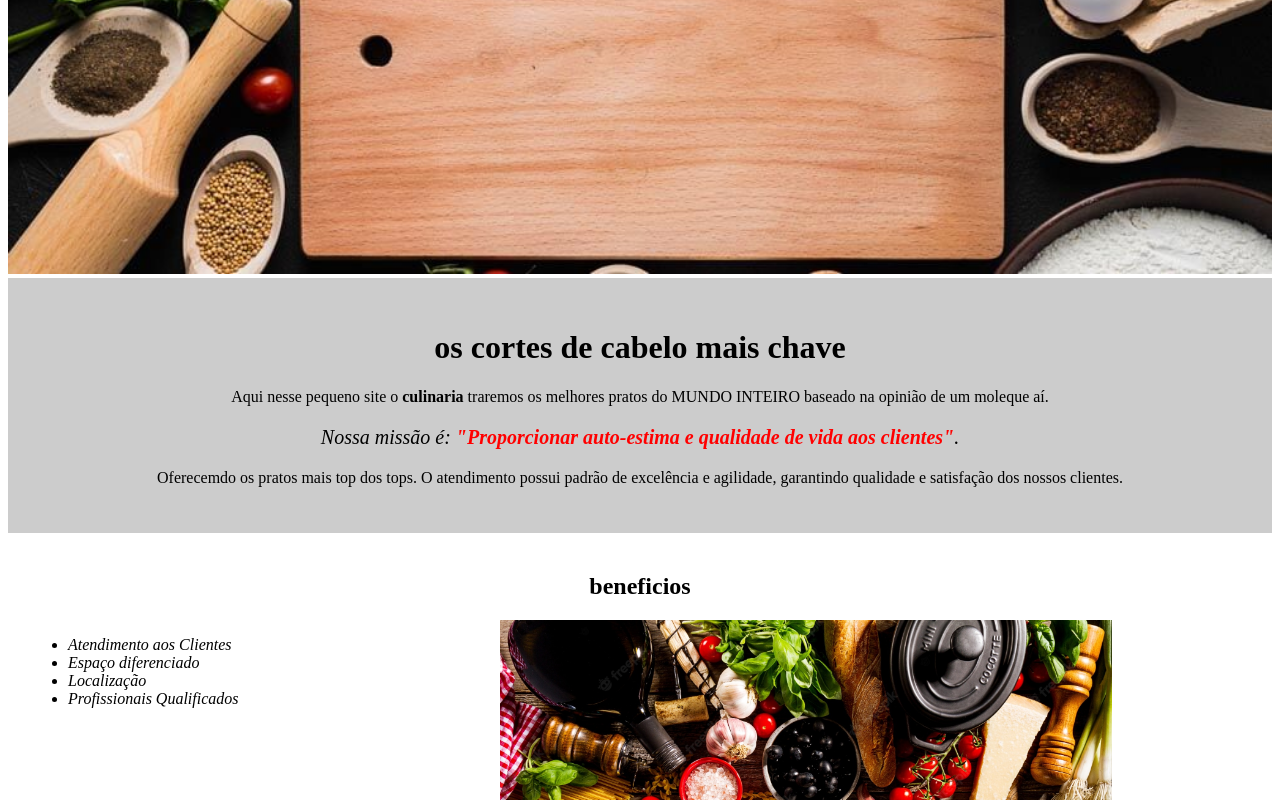
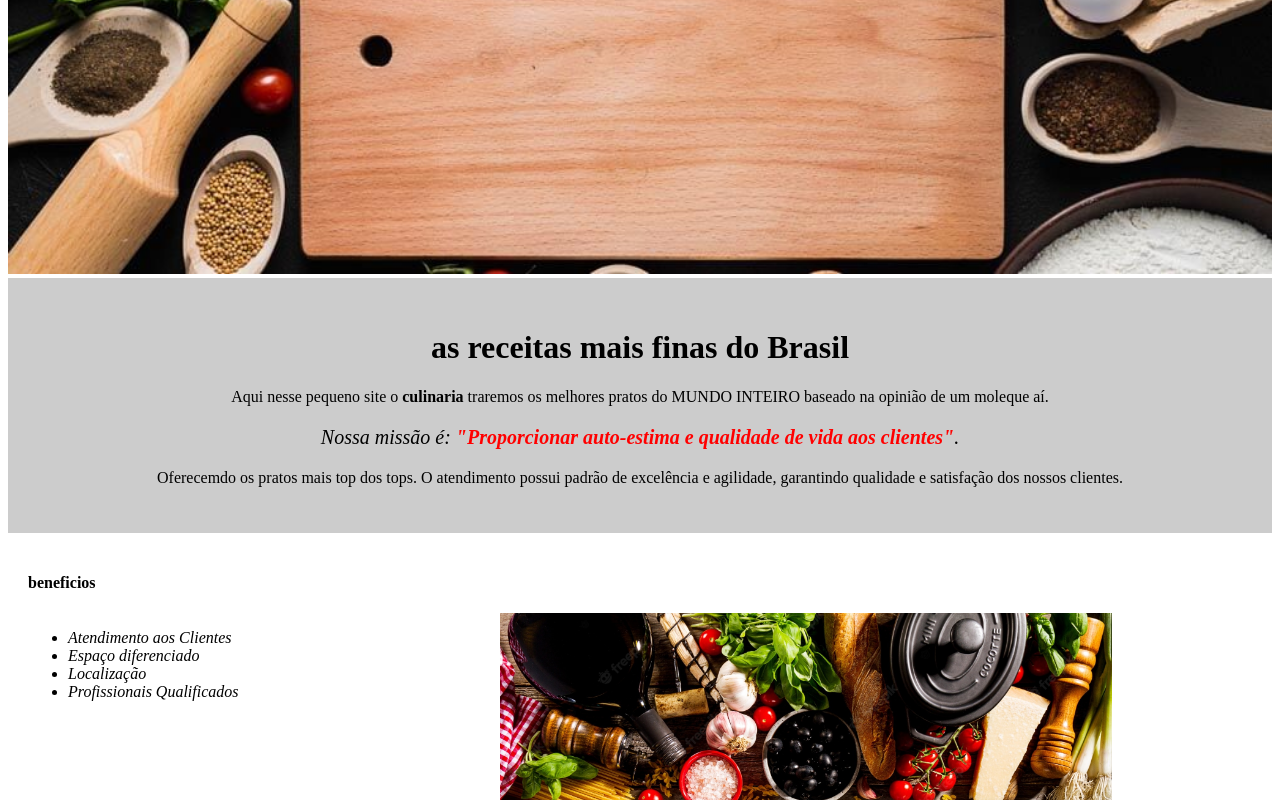
Before and after one commit to ChristianSilvaC/culinaria-brasileira, a plain HTML site: page index.html in a window 1280 px wide. Shown: the part 366-1166 px from the top of the page. Drawn offline with Linux system fonts and the light colour scheme.

Commit message:
Add files via upload

```diff
--- a/index.html
+++ b/index.html
@@ -9,7 +9,7 @@
 	<body>
 		<img id="banner" src="banner.jpg">
 		<div class="principal">
-			<h1>os cortes de cabelo mais chave</h1>
+			<h1>as receitas mais finas do Brasil</h1>
 
 			<p>Aqui nesse pequeno site o <strong>culinaria</strong> traremos os melhores pratos do MUNDO INTEIRO baseado na opinião de um moleque aí.</p>
 
@@ -19,7 +19,7 @@
 		</div>
 
 		<div class="beneficios">
-			<h2>beneficios</h2>
+			<h4>beneficios</h4>
 
 			<ul>
 				<li class="itens">Atendimento aos Clientes</li>
```
